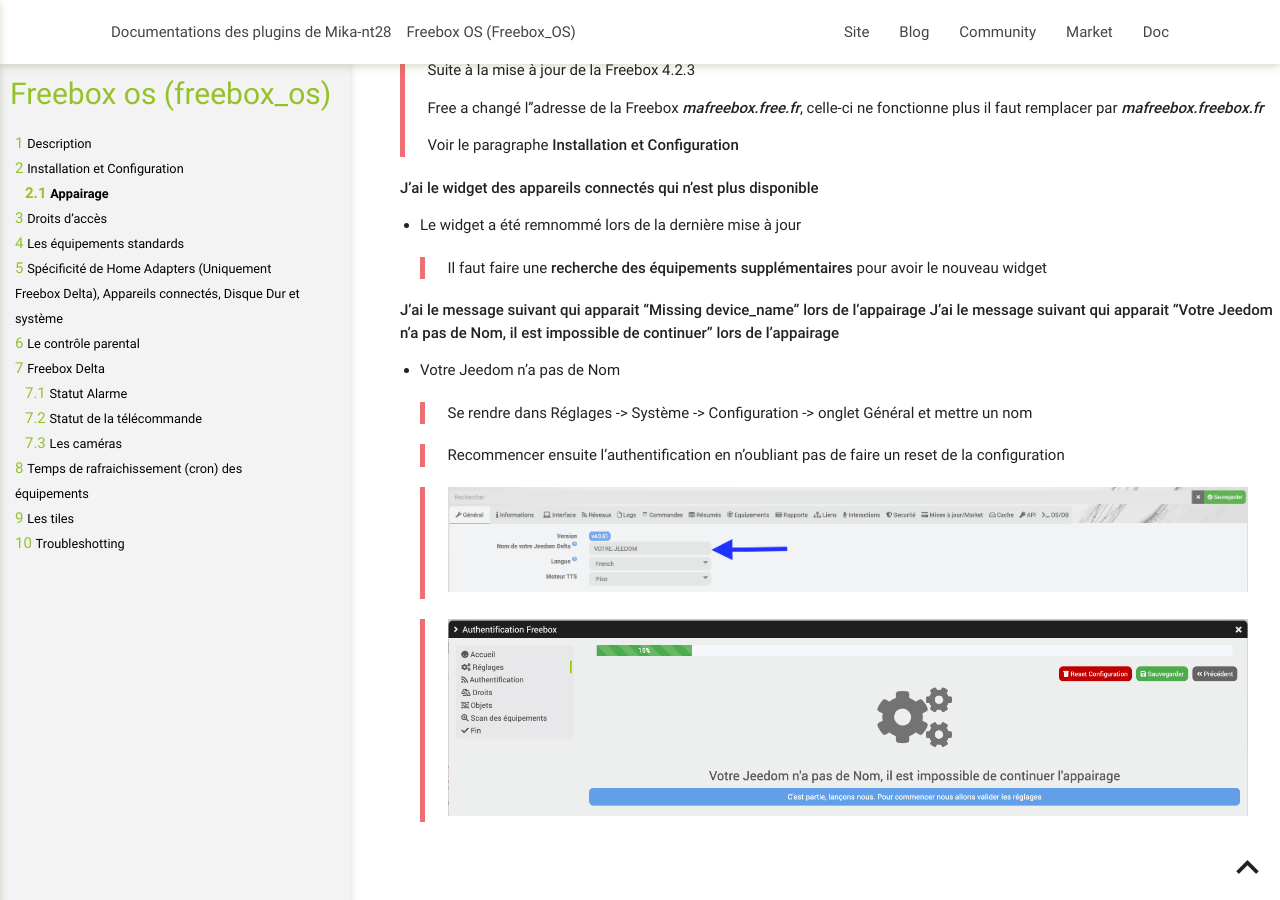
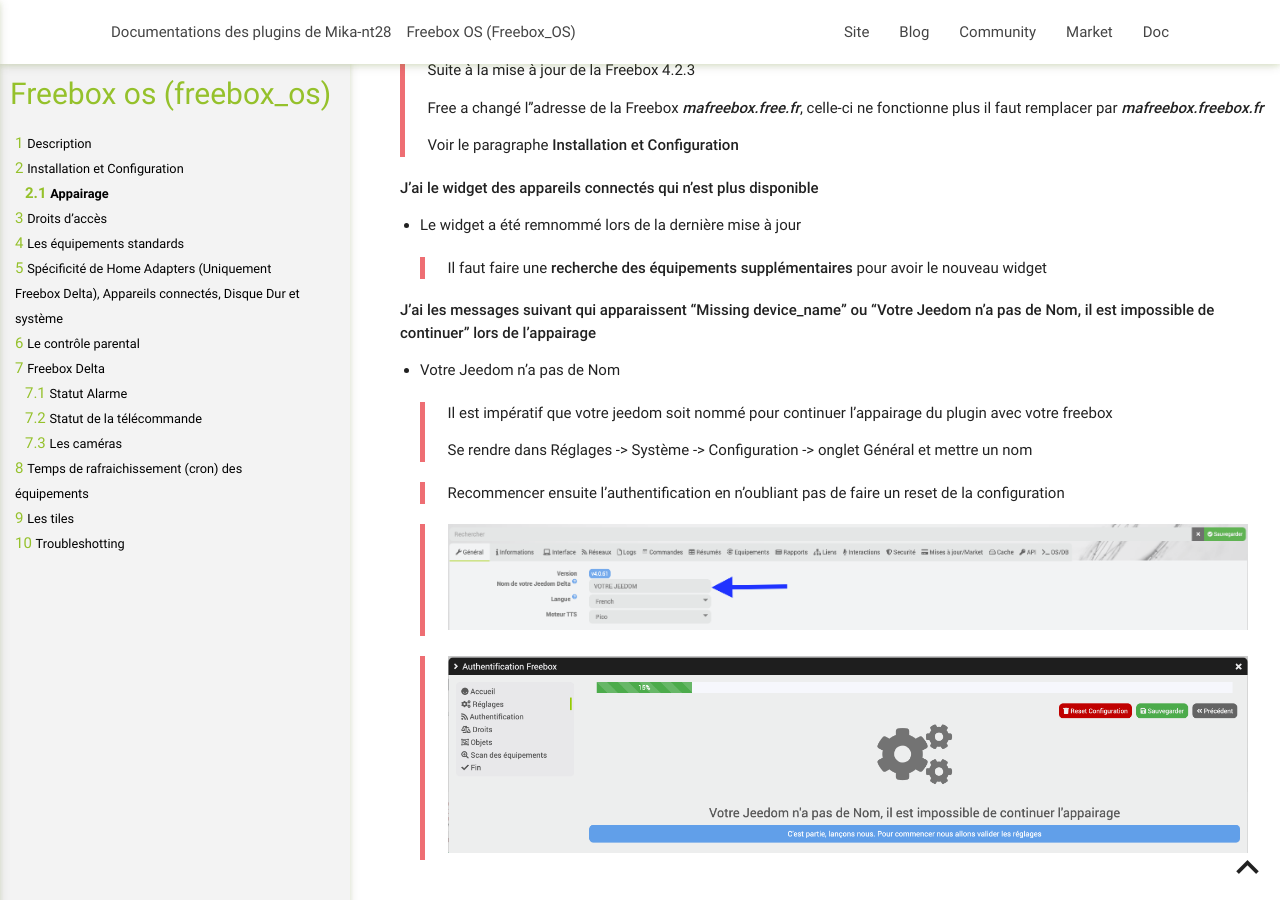
Before and after one commit to mika-nt28/Documentations, a Jekyll site: the page built from Freebox_OS/fr_FR/index.md, in a window 1280 px wide and 900 px high, scrolled down 13715 px. Built offline with Jekyll 4.4.1, drawn with Linux system fonts in a browser that asks for light colours.

Commit message:
trouble jeedom sans nom

```diff
--- a/Freebox_OS/fr_FR/index.md
+++ b/Freebox_OS/fr_FR/index.md
@@ -53,7 +53,7 @@
 - Il est possible de cliquer sur le bouton **Reset configuration** pour avoir les paramètres par défaut
 - Ne pas oublier de cliquer sur **Sauvegarder**
 
-> > Il est impératif que votre jeedom soit nommé pour continuer l'appairage du plugin avec votre freebox
+> Il est impératif que votre jeedom soit nommé pour continuer l'appairage du plugin avec votre freebox
 
 <p><img src="../images/Freebox_OS_screenshot3.png" alt="Authentification 2" width="300" /></p>
 
@@ -355,11 +355,12 @@
 
   > Il faut faire une **recherche des équipements supplémentaires** pour avoir le nouveau widget
 
-**J'ai le message suivant qui apparait "Missing device_name" lors de l'appairage**
-**J'ai le message suivant qui apparait "Votre Jeedom n'a pas de Nom, il est impossible de continuer" lors de l'appairage**
+**J'ai les messages suivant qui apparaissent "Missing device_name" ou "Votre Jeedom n'a pas de Nom, il est impossible de continuer" lors de l'appairage**
 
 - Votre Jeedom n'a pas de Nom
 
+  > Il est impératif que votre jeedom soit nommé pour continuer l'appairage du plugin avec votre freebox
+  >
   > Se rendre dans Réglages -> Système -> Configuration -> onglet Général et mettre un nom
 
   > Recommencer ensuite l'authentification en n'oubliant pas de faire un reset de la configuration
```
